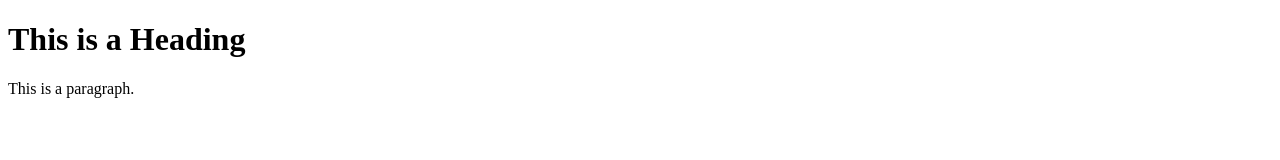
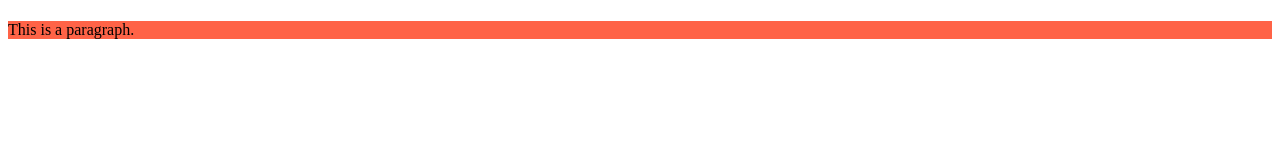
Before and after one commit to nanasya/assignSCM, a plain HTML site: page index.html in a window 1280 px wide. Drawn offline with Linux system fonts and the light colour scheme.

Commit message:
tukar h1 dgn p
background color

```diff
--- a/index.html
+++ b/index.html
@@ -5,8 +5,8 @@
 </head>
 <body>
 
-<h1>This is a Heading</h1>
-<p>This is a paragraph.</p>
+<h1 style="background-color:powderblue;"></h1>
+<p style="background-color:tomato;">This is a paragraph.</p>
 
 </body>
 </html>
```
